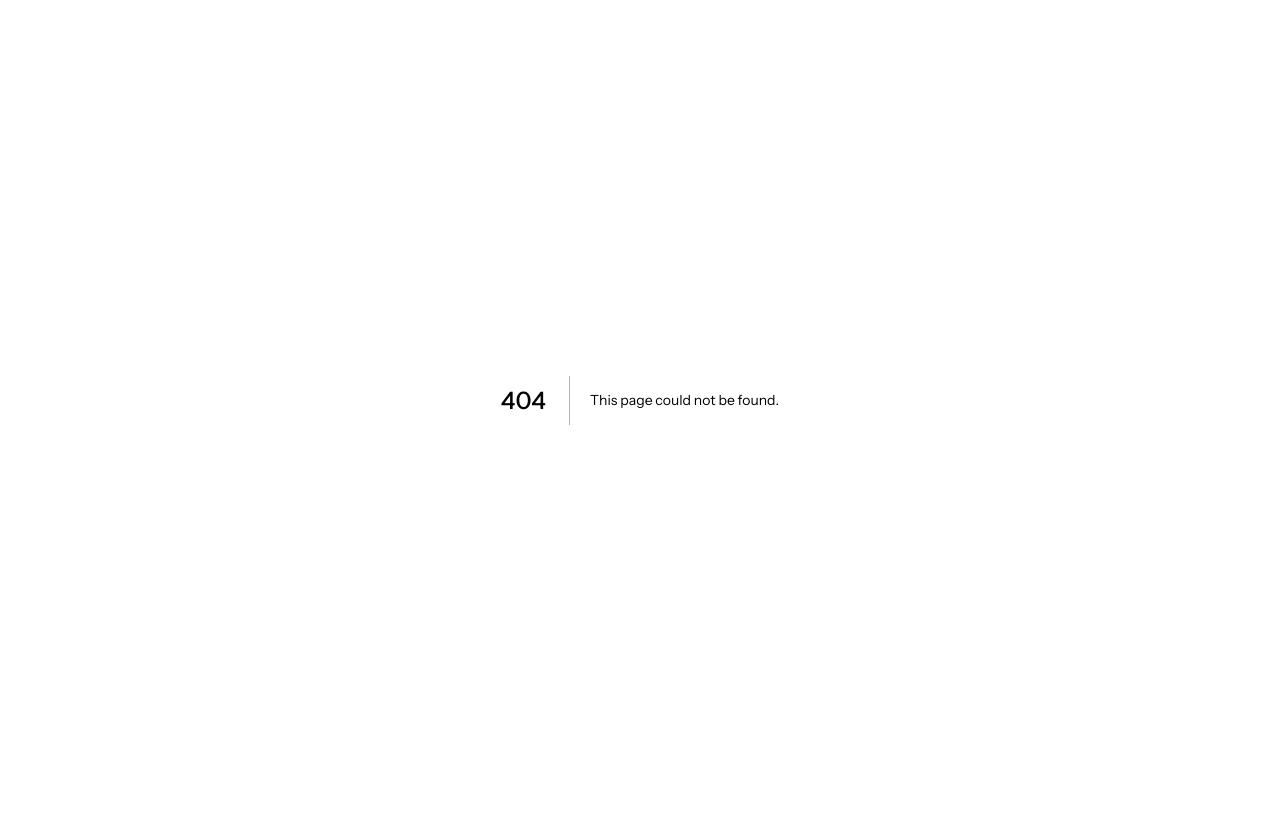
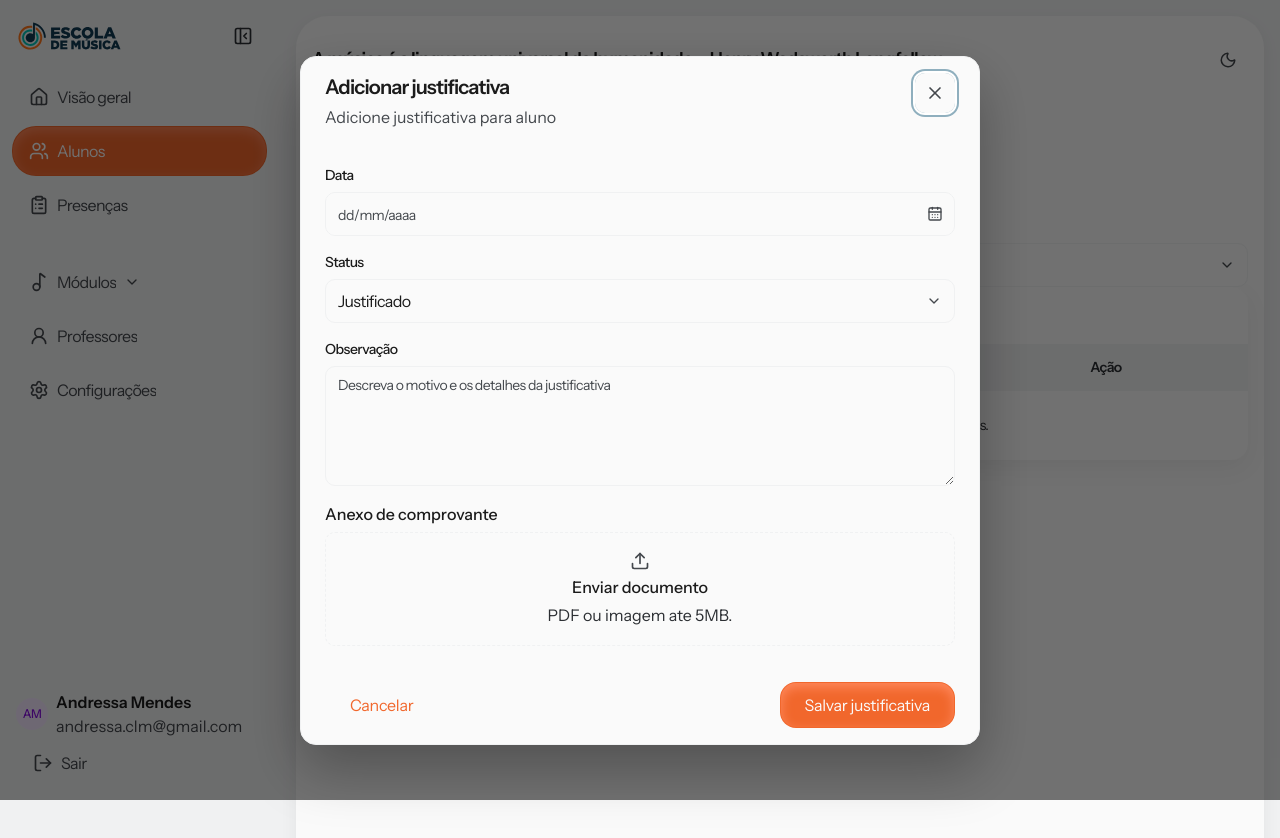
Before and after one commit to AndressaMendess/clm-gestao-2.0, a Next.js app: page /students/1/attendance-history/1/justification in a window 1280 px wide. Before the commit this address had no page. Shown: the top 838 px of the page. Before the commit the page ends 800 px from the top, so only its background shows below. Built offline with nearby package versions, Linux system fonts and the light colour scheme.

Commit message:
feat: add editable attendance justification flow with persistence

```diff
--- /dev/null
+++ b/src/app/(app)/students/[studentId]/attendance-history/[recordId]/justification/page.tsx
@@ -0,0 +1,154 @@
+"use client";
+
+import { useEffect, useMemo, useState } from "react";
+import { Eye } from "lucide-react";
+import { useParams, useRouter } from "next/navigation";
+import { Button } from "@/components/ui/button";
+import { DocumentUploadField } from "@/components/ui/document-upload-field";
+import { DatePicker, TextArea } from "@/components/ui/input";
+import { ModalContainer } from "@/components/ui/modal-container";
+import { SelectField } from "@/components/ui/select-field";
+import StudentAttendanceHistoryPage from "../../page";
+import { STUDENT_ROWS } from "../../../../_data/students.mock";
+import {
+  getAttendanceJustification,
+  upsertAttendanceJustification,
+} from "../../_data/attendance-justifications-registry";
+
+export default function StudentAttendanceJustificationPage() {
+  const router = useRouter();
+  const params = useParams<{ studentId: string; recordId: string }>();
+
+  const [dateIso, setDateIso] = useState<string | null>(null);
+  const [status, setStatus] = useState("excused");
+  const [note, setNote] = useState("");
+  const [proofFile, setProofFile] = useState<File | null>(null);
+  const [proofFileName, setProofFileName] = useState<string | null>(null);
+  const [proofFileDataUrl, setProofFileDataUrl] = useState<string | null>(null);
+
+  const decodedStudentId = useMemo(() => decodeURIComponent(params.studentId), [params.studentId]);
+  const decodedRecordId = useMemo(() => decodeURIComponent(params.recordId), [params.recordId]);
+  const studentName = useMemo(() => {
+    return STUDENT_ROWS.find((row) => row.email === decodedStudentId)?.name ?? "aluno";
+  }, [decodedStudentId]);
+  const existingJustification = useMemo(
+    () => getAttendanceJustification(decodedStudentId, decodedRecordId),
+    [decodedRecordId, decodedStudentId],
+  );
+
+  useEffect(() => {
+    if (!existingJustification) return;
+    setDateIso(existingJustification.dateIso);
+    setStatus(existingJustification.status);
+    setNote(existingJustification.note);
+    setProofFileName(existingJustification.proofFileName);
+    setProofFileDataUrl(existingJustification.proofFileDataUrl);
+  }, [existingJustification]);
+
+  const handleClose = () => {
+    router.push(`/students/${encodeURIComponent(decodedStudentId)}/attendance-history`);
+  };
+
+  const handleSave = () => {
+    upsertAttendanceJustification(decodedRecordId, {
+      studentId: decodedStudentId,
+      dateIso,
+      status: "excused",
+      note: note.trim(),
+      proofFileName: proofFile?.name ?? proofFileName ?? null,
+      proofFileDataUrl,
+    });
+    handleClose();
+  };
+
+  const handlePreviewProof = () => {
+    if (!proofFileDataUrl) return;
+    window.open(proofFileDataUrl, "_blank", "noopener,noreferrer");
+  };
+
+  const handleFileChange = async (file: File | null) => {
+    setProofFile(file);
+    if (!file) {
+      setProofFileName(null);
+      setProofFileDataUrl(null);
+      return;
+    }
+
+    setProofFileName(file.name);
+    const dataUrl = await new Promise<string>((resolve, reject) => {
+      const reader = new FileReader();
+      reader.onload = () => resolve(String(reader.result ?? ""));
+      reader.onerror = () => reject(new Error("Não foi possível ler o arquivo."));
+      reader.readAsDataURL(file);
+    });
+    setProofFileDataUrl(dataUrl);
+  };
+
+  return (
+    <>
+      <StudentAttendanceHistoryPage />
+
+      <ModalContainer
+        closeLabel="Fechar justificativa"
+        isOpen
+        onClose={handleClose}
+        subtitle={`Adicione justificativa para ${studentName}`}
+        title={existingJustification ? "Editar justificativa" : "Adicionar justificativa"}
+        footer={
+          <>
+            <Button onClick={handleClose} variant="ghost">
+              Cancelar
+            </Button>
+            <Button onClick={handleSave}>Salvar justificativa</Button>
+          </>
+        }
+      >
+        <div className="grid gap-4">
+          <DatePicker
+            label="Data"
+            onValueChange={(isoValue) => setDateIso(isoValue)}
+            value={dateIso ?? ""}
+          />
+
+          <SelectField
+            label="Status"
+            onValueChange={setStatus}
+            options={[
+              { label: "Presente", value: "present" },
+              { label: "Ausente", value: "absent" },
+              { label: "Justificado", value: "excused" },
+            ]}
+            value={status}
+          />
+
+          <TextArea
+            label="Observação"
+            onChange={(event) => setNote(event.currentTarget.value)}
+            placeholder="Descreva o motivo e os detalhes da justificativa"
+            value={note}
+          />
+
+          <DocumentUploadField
+            label="Anexo de comprovante"
+            onFileChange={(file) => {
+              void handleFileChange(file);
+            }}
+            value={proofFile}
+          />
+          {proofFileName ? (
+            <div className="flex flex-wrap items-center gap-3">
+              <p className="text-[var(--content-secondary)] [font-size:var(--typography-body-small-regular-font-size)] [line-height:var(--typography-body-small-regular-line-height)] [letter-spacing:var(--typography-body-small-regular-letter-spacing)]">
+                Comprovante salvo: {proofFileName}
+              </p>
+              {proofFileDataUrl ? (
+                <Button className="text-[var(--content-tertiary)] hover:text-[var(--content-secondary)]" icon={Eye} onClick={handlePreviewProof} variant="ghost">
+                  Visualizar comprovante
+                </Button>
+              ) : null}
+            </div>
+          ) : null}
+        </div>
+      </ModalContainer>
+    </>
+  );
+}
--- /dev/null
+++ b/src/app/(app)/students/[studentId]/attendance-history/_data/attendance-justifications-registry.ts
@@ -0,0 +1,51 @@
+"use client";
+
+export type AttendanceJustificationRecord = {
+  dateIso: string | null;
+  note: string;
+  proofFileDataUrl: string | null;
+  proofFileName: string | null;
+  status: "present" | "absent" | "excused";
+  studentId: string;
+};
+
+type AttendanceJustificationRegistry = Record<string, AttendanceJustificationRecord>;
+
+const STORAGE_KEY = "clm.attendance.justifications.v1";
+
+function makeKey(studentId: string, recordId: string) {
+  return `${studentId}::${recordId}`;
+}
+
+function readRegistry(): AttendanceJustificationRegistry {
+  if (typeof window === "undefined") return {};
+  const raw = window.localStorage.getItem(STORAGE_KEY);
+  if (!raw) return {};
+
+  try {
+    const parsed = JSON.parse(raw) as AttendanceJustificationRegistry;
+    return parsed && typeof parsed === "object" ? parsed : {};
+  } catch {
+    return {};
+  }
+}
+
+function writeRegistry(registry: AttendanceJustificationRegistry) {
+  if (typeof window === "undefined") return;
+  window.localStorage.setItem(STORAGE_KEY, JSON.stringify(registry));
+}
+
+export function getAllAttendanceJustifications() {
+  return readRegistry();
+}
+
+export function getAttendanceJustification(studentId: string, recordId: string) {
+  const registry = readRegistry();
+  return registry[makeKey(studentId, recordId)] ?? null;
+}
+
+export function upsertAttendanceJustification(recordId: string, payload: AttendanceJustificationRecord) {
+  const registry = readRegistry();
+  registry[makeKey(payload.studentId, recordId)] = payload;
+  writeRegistry(registry);
+}
--- a/src/app/(app)/students/[studentId]/attendance-history/page.tsx
+++ b/src/app/(app)/students/[studentId]/attendance-history/page.tsx
@@ -11,13 +11,16 @@ import { SelectField } from "@/components/ui/select-field";
 import { TableCard } from "@/components/ui/table-card";
 import type { TableCardColumn } from "@/components/ui/table-card";
 import { getAttendanceCallsFromRegistry, type AttendanceRegistryCall, type AttendanceStatus } from "@/app/(app)/attendance/_data/attendance-registry";
+import { getAllAttendanceJustifications } from "./_data/attendance-justifications-registry";
 import { STUDENT_ROWS } from "../../_data/students.mock";
+import type { AttendanceJustificationRecord } from "./_data/attendance-justifications-registry";
 
 type StudentAttendanceHistoryRow = {
   callId: string;
   classroom: string;
   classroomVariant: "blue" | "pink";
   dateIso: string;
+  hasJustification: boolean;
   module: string;
   moduleVariant: "orange" | "violet";
   note: string;
@@ -30,6 +33,7 @@ const ANA_CLARA_HISTORY_MOCK: StudentAttendanceHistoryRow[] = [
   {
     callId: "mock-call-1",
     dateIso: "2026-05-12T14:00:00.000Z",
+    hasJustification: false,
     module: "Módulo I",
     moduleVariant: "violet",
     classroom: "Teoria musical",
@@ -40,6 +44,7 @@ const ANA_CLARA_HISTORY_MOCK: StudentAttendanceHistoryRow[] = [
   {
     callId: "mock-call-2",
     dateIso: "2026-05-10T14:00:00.000Z",
+    hasJustification: false,
     module: "Módulo I",
     moduleVariant: "violet",
     classroom: "Teoria musical",
@@ -50,6 +55,7 @@ const ANA_CLARA_HISTORY_MOCK: StudentAttendanceHistoryRow[] = [
   {
     callId: "mock-call-3",
     dateIso: "2026-05-08T14:00:00.000Z",
+    hasJustification: false,
     module: "Módulo I",
     moduleVariant: "violet",
     classroom: "Teoria musical",
@@ -85,6 +91,8 @@ export default function StudentAttendanceHistoryPage() {
   const [selectedDate, setSelectedDate] = useState<string | null>(null);
   const [selectedStatus, setSelectedStatus] = useState("");
   const [attendanceCalls, setAttendanceCalls] = useState<AttendanceRegistryCall[]>([]);
+  const [justificationVersion, setJustificationVersion] = useState(0);
+  const [justifications, setJustifications] = useState<Record<string, AttendanceJustificationRecord>>({});
 
   const decodedStudentId = useMemo(() => decodeURIComponent(params.studentId), [params.studentId]);
 
@@ -96,11 +104,22 @@ export default function StudentAttendanceHistoryPage() {
     setAttendanceCalls(getAttendanceCallsFromRegistry());
   }, []);
 
+  useEffect(() => {
+    setJustifications(getAllAttendanceJustifications());
+  }, [justificationVersion]);
+
+  useEffect(() => {
+    const handleFocus = () => setJustificationVersion((current) => current + 1);
+    window.addEventListener("focus", handleFocus);
+    return () => window.removeEventListener("focus", handleFocus);
+  }, []);
+
   const rows = useMemo<StudentAttendanceHistoryRow[]>(() => {
     const registryRows = attendanceCalls
       .flatMap((call) => {
         const attendance = call.students.find((studentRow) => studentRow.id === decodedStudentId);
         if (!attendance) return [];
+        const justification = justifications[`${decodedStudentId}::${call.id}`] ?? null;
 
         return [
           {
@@ -110,8 +129,9 @@ export default function StudentAttendanceHistoryPage() {
             moduleVariant: student?.moduleVariant ?? "violet",
             classroom: call.classroom,
             classroomVariant: student?.classroomVariant ?? "blue",
-            status: attendance.attendance,
-            note: attendance.note ?? "-",
+            status: justification?.status ?? attendance.attendance,
+            note: justification?.note || attendance.note || "-",
+            hasJustification: Boolean(justification),
           },
         ];
       });
@@ -120,13 +140,33 @@ export default function StudentAttendanceHistoryPage() {
       registryRows.length > 0 ? registryRows : decodedStudentId === ANA_CLARA_EMAIL ? ANA_CLARA_HISTORY_MOCK : [];
 
     return sourceRows
+      .map((row) => {
+        const justification = justifications[`${decodedStudentId}::${row.callId}`] ?? null;
+        if (!justification) return row;
+
+        return {
+          ...row,
+          status: justification.status,
+          note: justification.note || row.note,
+          hasJustification: true,
+          dateIso: justification.dateIso ?? row.dateIso,
+        };
+      })
       .filter((row) => {
         const matchesDate = selectedDate ? row.dateIso.startsWith(selectedDate) : true;
         const matchesStatus = selectedStatus ? row.status === selectedStatus : true;
         return matchesDate && matchesStatus;
       })
       .sort((a, b) => new Date(b.dateIso).getTime() - new Date(a.dateIso).getTime());
-  }, [attendanceCalls, decodedStudentId, selectedDate, selectedStatus, student?.classroomVariant, student?.moduleVariant]);
+  }, [
+    attendanceCalls,
+    decodedStudentId,
+    justificationVersion,
+    selectedDate,
+    selectedStatus,
+    student?.classroomVariant,
+    student?.moduleVariant,
+  ]);
 
   const columns = useMemo<TableCardColumn<StudentAttendanceHistoryRow>[]>(
     () => [
@@ -136,16 +176,6 @@ export default function StudentAttendanceHistoryPage() {
         sortable: true,
         sortValue: (row) => row.dateIso,
         render: (row) => formatDate(row.dateIso),
-      },
-      {
-        id: "moduleClassroom",
-        header: "Módulo e turma",
-        render: (row) => (
-          <div className="flex flex-wrap items-center gap-2">
-            <Badge variant={row.moduleVariant}>{row.module}</Badge>
-            <Badge variant={row.classroomVariant}>{row.classroom}</Badge>
-          </div>
-        ),
       },
       {
         id: "status",
@@ -163,16 +193,25 @@ export default function StudentAttendanceHistoryPage() {
         id: "action",
         header: "Ação",
         render: (row) =>
-          row.status === "absent" ? (
-            <Button icon={MessageCircle} variant="ghost">
-              Adicionar justificativa
+          row.status === "absent" || row.hasJustification ? (
+            <Button
+              className={row.hasJustification ? "text-[var(--content-tertiary)] hover:text-[var(--content-secondary)]" : undefined}
+              icon={MessageCircle}
+              onClick={() =>
+                router.push(
+                  `/students/${encodeURIComponent(decodedStudentId)}/attendance-history/${encodeURIComponent(row.callId)}/justification`,
+                )
+              }
+              variant="ghost"
+            >
+              {row.hasJustification ? "Editar justificativa" : "Adicionar justificativa"}
             </Button>
           ) : (
             "-"
           ),
       },
     ],
-    [],
+    [decodedStudentId, router],
   );
 
   return (
@@ -186,7 +225,15 @@ export default function StudentAttendanceHistoryPage() {
           <h1 className="[font-size:var(--typography-body-x-large-semibold-font-size)] [line-height:var(--typography-body-x-large-semibold-line-height)] [font-weight:var(--typography-body-x-large-semibold-font-weight)] [letter-spacing:var(--typography-body-x-large-semibold-letter-spacing)] text-[var(--content-primary)]">
             Histórico de frequência
           </h1>
-          <p className="text-[var(--content-secondary)]">{student?.name ?? "Estudante não encontrado"}</p>
+          <div className="flex flex-wrap items-center gap-2 text-[var(--content-secondary)]">
+            <span>{student?.name ?? "Estudante não encontrado"}</span>
+            {student ? (
+              <>
+                <Badge variant={student.moduleVariant}>{student.module}</Badge>
+                <Badge variant={student.classroomVariant}>{student.classroom}</Badge>
+              </>
+            ) : null}
+          </div>
         </div>
 
         <div className="grid gap-3 sm:grid-cols-2">
--- a/src/components/ui/input/input.styles.ts
+++ b/src/components/ui/input/input.styles.ts
@@ -2,7 +2,7 @@ import type { InputHelperTone } from "./input.types";
 
 export const inputFieldWrapperStyles = "flex flex-col gap-1.5";
 export const inputFieldLabelStyles =
-  "text-[var(--content-primary)] [font-size:var(--typography-body-medium-regular-font-size)] [line-height:var(--typography-body-medium-regular-line-height)] [font-weight:var(--typography-body-medium-regular-font-weight)] [letter-spacing:var(--typography-body-medium-regular-letter-spacing)]";
+  "text-[var(--content-primary)] [font-size:var(--typography-body-medium-medium-font-size)] [line-height:var(--typography-body-medium-medium-line-height)] [font-weight:var(--typography-body-medium-medium-font-weight)] [letter-spacing:var(--typography-body-medium-medium-letter-spacing)]";
 
 const baseInputStyles =
   "w-full min-h-11 rounded-[10px] border bg-[var(--background-primary)] px-3 py-2 text-[var(--content-primary)] [font-size:var(--typography-body-medium-regular-font-size)] [line-height:var(--typography-body-medium-regular-line-height)] [font-weight:var(--typography-body-medium-regular-font-weight)] [letter-spacing:var(--typography-body-medium-regular-letter-spacing)] outline-none transition-[border-color,box-shadow] duration-150 placeholder:text-[var(--content-tertiary)] placeholder:[font-size:var(--typography-body-medium-regular-font-size)] placeholder:[line-height:var(--typography-body-medium-regular-line-height)] placeholder:[font-weight:var(--typography-body-medium-regular-font-weight)] placeholder:[letter-spacing:var(--typography-body-medium-regular-letter-spacing)] focus-visible:ring-2 focus-visible:ring-[var(--button-focus-ring)] focus-visible:ring-offset-2 disabled:cursor-not-allowed disabled:opacity-60";
--- a/src/components/ui/select-field/select-field.styles.ts
+++ b/src/components/ui/select-field/select-field.styles.ts
@@ -2,7 +2,7 @@ import type { InputHelperTone } from "../input";
 
 export const selectFieldWrapperStyles = "flex flex-col gap-1.5";
 export const selectFieldLabelStyles =
-  "text-[var(--content-primary)] [font-size:var(--typography-body-medium-semibold-font-size)] [line-height:var(--typography-body-medium-semibold-line-height)] [font-weight:var(--typography-body-medium-semibold-font-weight)] [letter-spacing:var(--typography-body-medium-semibold-letter-spacing)]";
+  "text-[var(--content-primary)] [font-size:var(--typography-body-medium-medium-font-size)] [line-height:var(--typography-body-medium-medium-line-height)] [font-weight:var(--typography-body-medium-medium-font-weight)] [letter-spacing:var(--typography-body-medium-medium-letter-spacing)]";
 
 const baseSelectTriggerStyles =
   "inline-flex min-h-11 w-full items-center justify-between gap-2 rounded-[10px] border bg-[var(--background-primary)] px-3 py-2 text-left text-[var(--content-primary)] [font-size:var(--typography-body-medium-regular-font-size)] [line-height:var(--typography-body-medium-regular-line-height)] [font-weight:var(--typography-body-medium-regular-font-weight)] [letter-spacing:var(--typography-body-medium-regular-letter-spacing)] [&>span]:block [&>span]:min-w-0 [&>span]:flex-1 [&>span]:truncate [&>span]:whitespace-nowrap outline-none transition-[border-color,box-shadow] duration-150 focus-visible:ring-2 focus-visible:ring-[var(--button-focus-ring)] focus-visible:ring-offset-2 disabled:cursor-not-allowed disabled:opacity-60 data-[placeholder]:text-[var(--content-tertiary)]";
```
